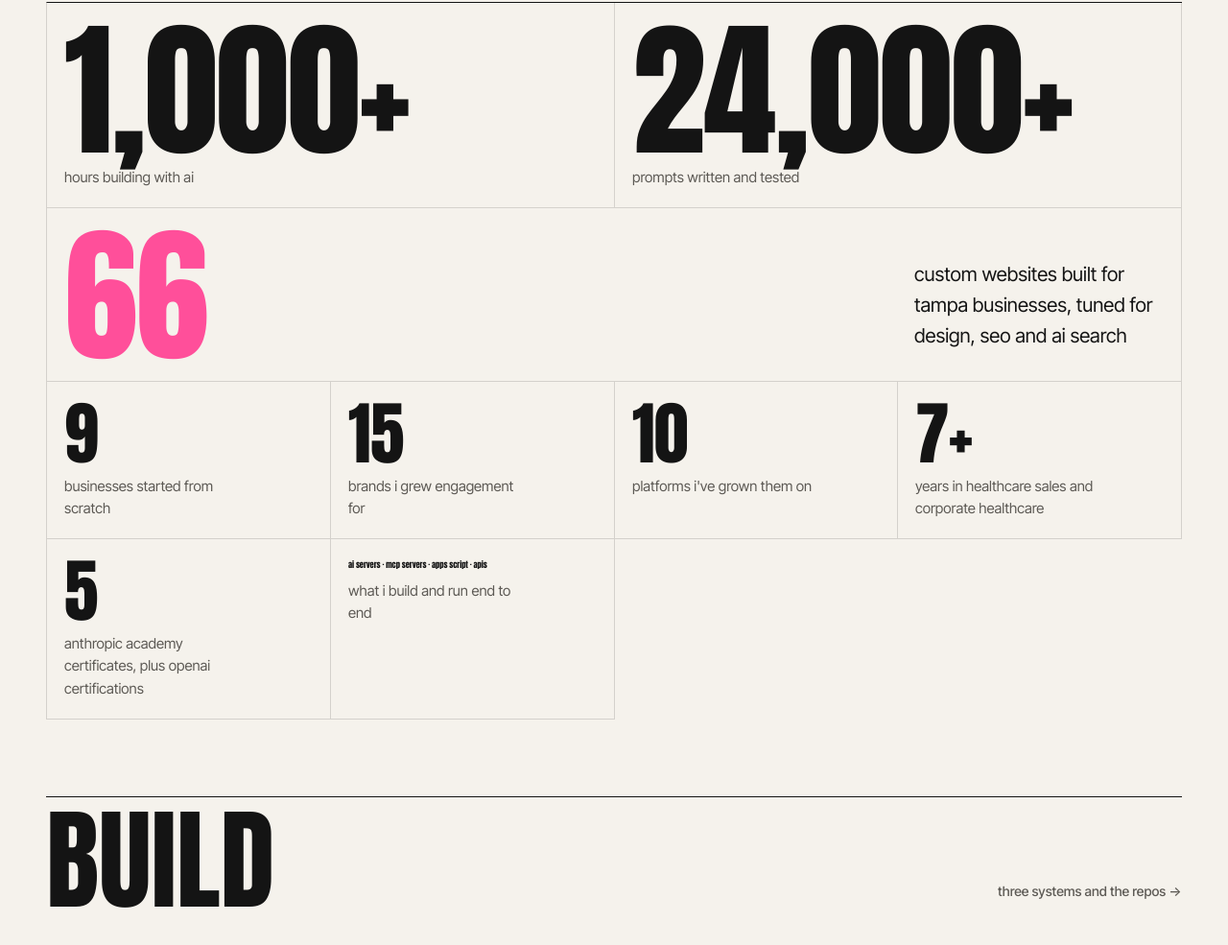
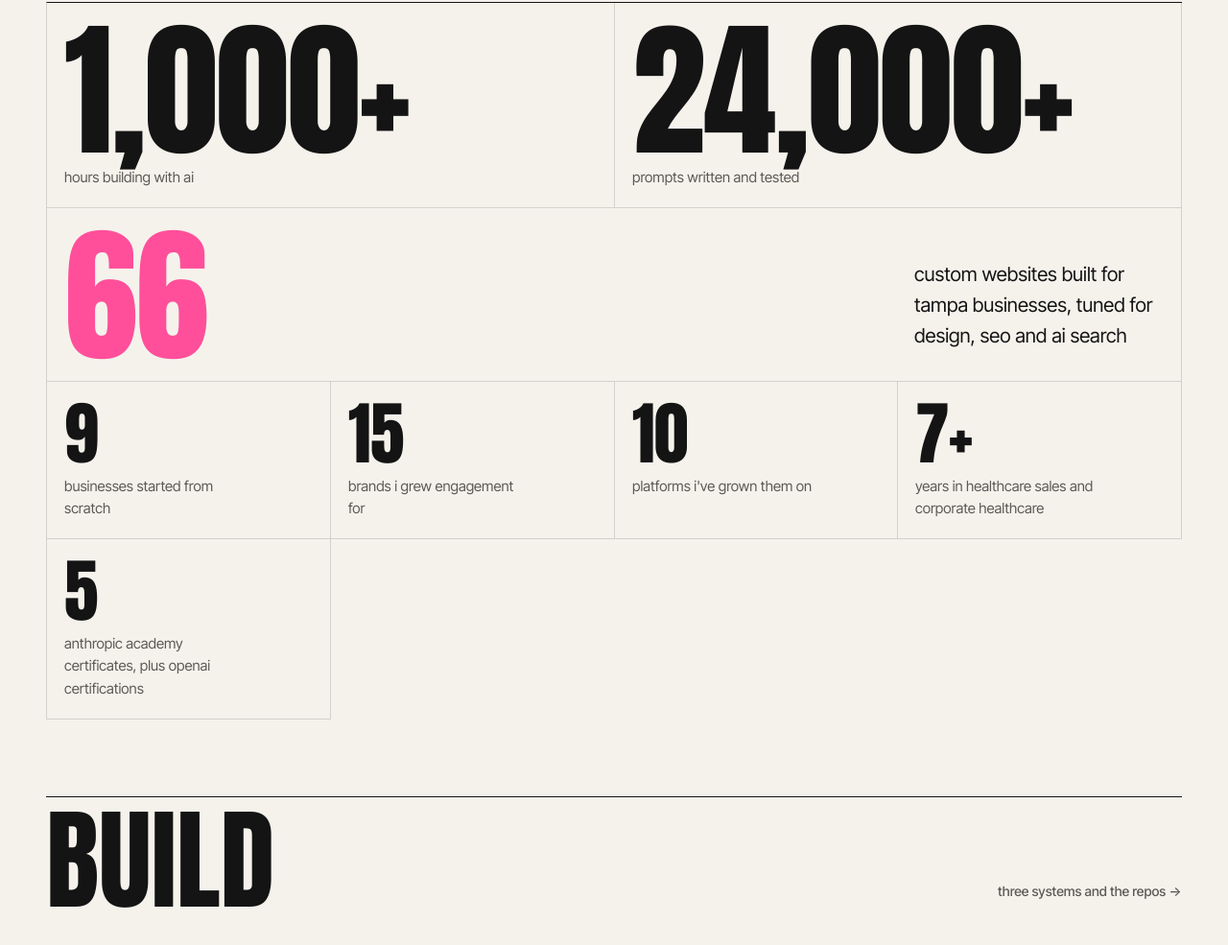
Before and after one commit to simibharaj/simibharaj.github.io, a plain HTML site: page index.html in a window 1280 px wide. Shown: the part 873-1858 px from the top of the page at 96% size. Drawn offline with Linux system fonts and the light colour scheme.

Commit message:
Remove skills box

```diff
--- a/index.html
+++ b/index.html
@@ -230,7 +230,6 @@ section.nx{padding-top:0}
       <div class="cell" data-build><b data-count="10">0</b><span>platforms i've grown them on</span></div>
       <div class="cell" data-build><b data-count="7" data-suffix="+">0</b><span>years in healthcare sales and corporate healthcare</span></div>
       <div class="cell" data-build><b data-count="5">0</b><span>anthropic academy certificates, plus openai certifications</span></div>
-      <div class="cell" data-build><b style="font-size:.5em;line-height:1.1">ai servers · mcp servers · apps script · apis</b><span>what i build and run end to end</span></div>
     </div>
   </section>
 
```
